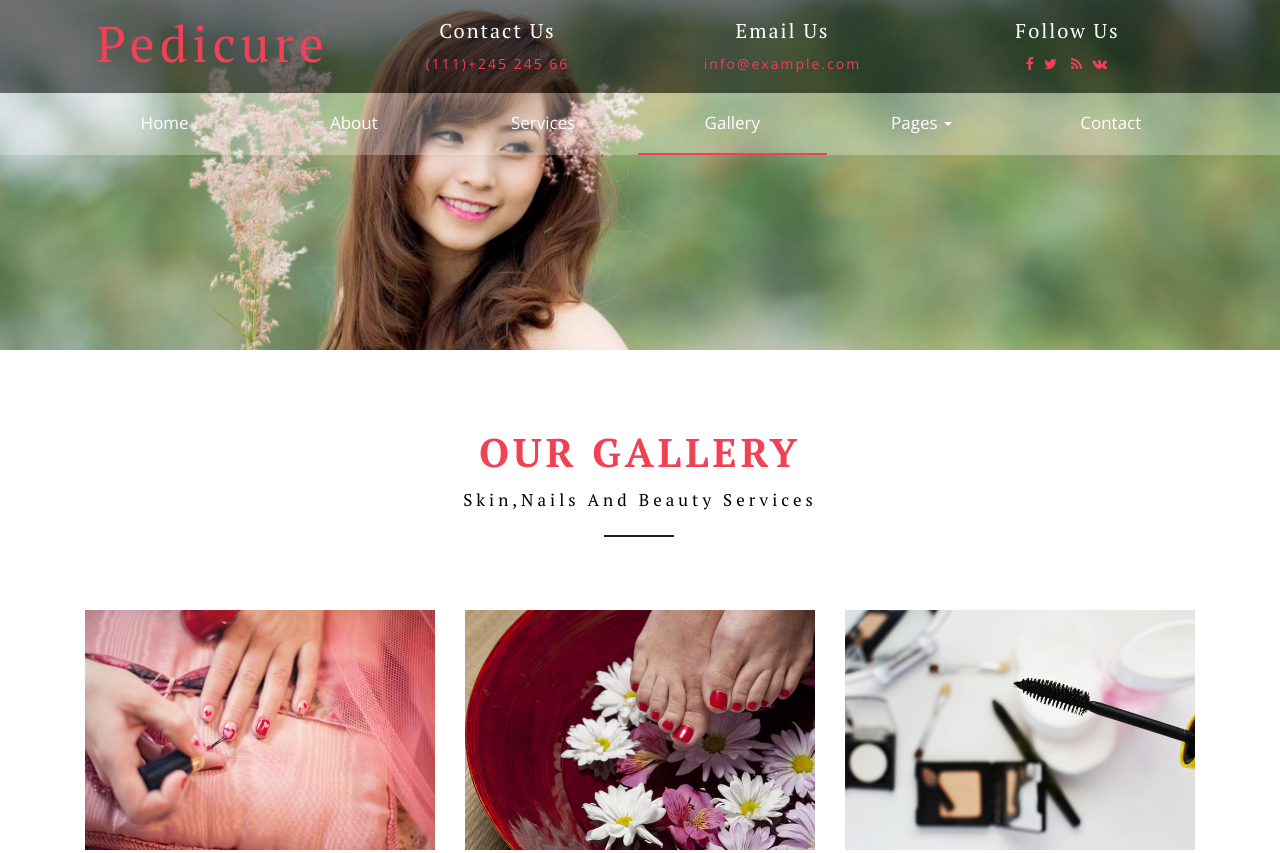
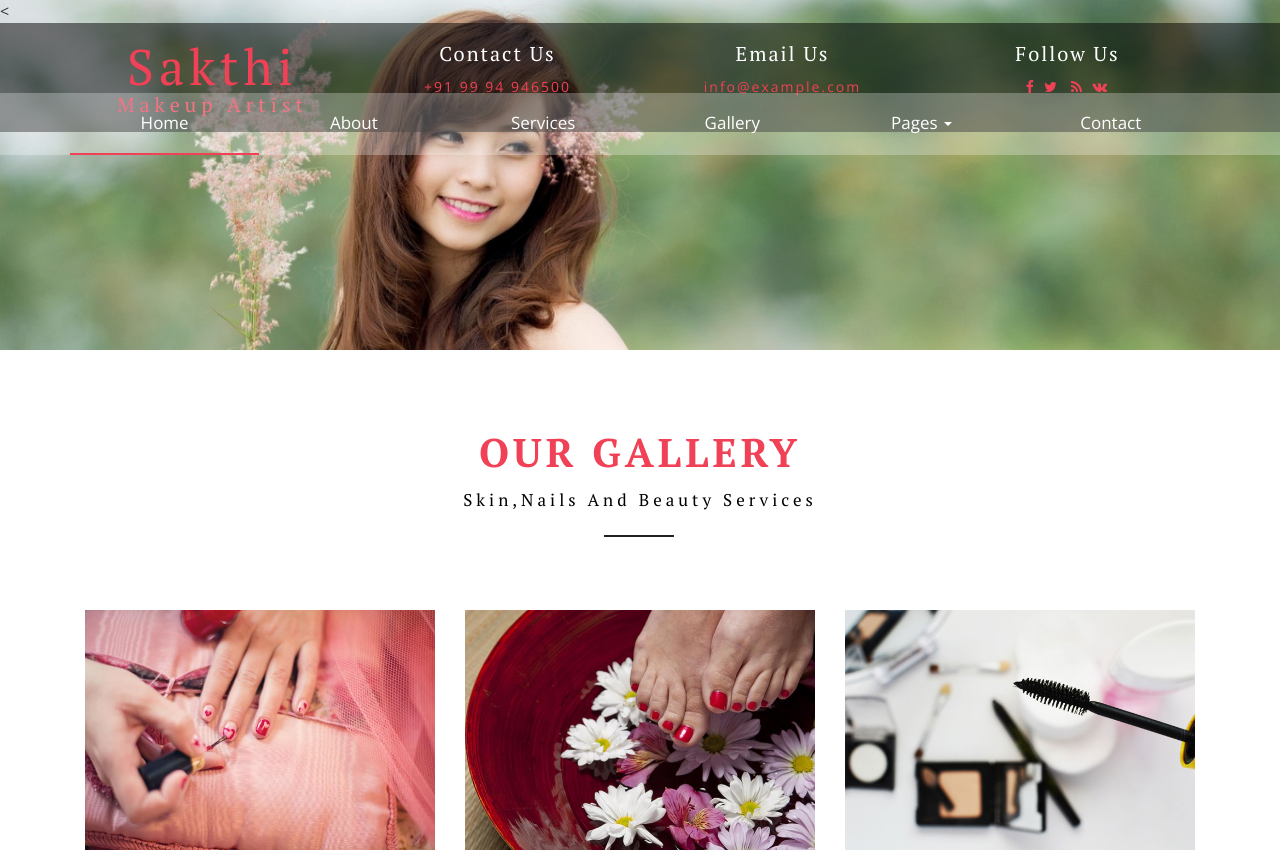
Before and after one commit to balavivek/sma, a plain HTML site: page WebContent/gallery.html in a window 1280 px wide. Shown: the top 853 px of the page. Drawn offline with nearby package versions, Linux system fonts and the light colour scheme.

Commit message:
Header change to sma

```diff
--- a/WebContent/gallery.html
+++ b/WebContent/gallery.html
@@ -7,7 +7,7 @@ License URL: http://creativecommons.org/licenses/by/3.0/
 <!DOCTYPE html>
 <html lang="en">
 <head>
-<title>Pedicure a Beauty Category Flat Bootstrap Responsive Website Template | Gallery :: w3layouts</title>
+<title>Sakthi Makeup Artist</title>
 <!-- custom-theme -->
 <meta name="viewport" content="width=device-width, initial-scale=1">
 <meta http-equiv="Content-Type" content="text/html; charset=utf-8" />
@@ -37,17 +37,18 @@ Smartphone Compatible web template, free webdesigns for Nokia, Samsung, LG, Sony
 <div class="baner">
 
 	<!--/banner-info-->
-	  <div class="header">
+	  <<div class="header">
 		<div class="w3-agile-logo">
 			<div class="container">
 				<div class=" head-wl">
 					<div class="headder-w3">
-						<h1><a href="index.html">Pedicure</a></h1>
+						<h1><a href="index.html">Sakthi</a></h1>
+						<h4><a href="index.html">Makeup Artist</a></h4>
 					</div>
 
 					<div class="w3-header-top-right-text">
 						<h6 class="caption"> Contact Us</h6>
-						<p>(111)+245 245 66</p>
+						<p>+91 99 94 946500</p>
 					</div>
 
 					<div class="email-right">
@@ -60,7 +61,7 @@ Smartphone Compatible web template, free webdesigns for Nokia, Samsung, LG, Sony
 					<div class="agileinfo-social-grids">
 						<h6 class="caption">Follow Us</h6>
 						<ul>
-							<li><a href="#"><span class="fa fa-facebook"></span></a></li>
+							<li><a href="https://www.facebook.com/Sakthimakeupartist"><span class="fa fa-facebook"></span></a></li>
 							<li><a href="#"><span class="fa fa-twitter"></span></a></li>
 							<li><a href="#"><span class="fa fa-rss"></span></a></li>
 							<li><a href="#"><span class="fa fa-vk"></span></a></li>
@@ -88,10 +89,10 @@ Smartphone Compatible web template, free webdesigns for Nokia, Samsung, LG, Sony
 
 				<div id="navbar" class="navbar-collapse collapse">
 					<ul class="nav navbar-nav ">
-						<li><a href="index.html">Home</a></li>
+						<li class="active"><a href="index.html">Home</a></li>
 						<li><a href="about.html">About</a></li>
 						<li><a href="services.html">Services</a></li>
-						<li class="active"><a href="gallery.html">Gallery</a></li>
+						<li><a href="gallery.html">Gallery</a></li>
 						<li><a href="#" class="dropdown-toggle" data-toggle="dropdown" role="button" aria-haspopup="true" aria-expanded="false">Pages <span class="caret"></span></a>
 							<ul class="dropdown-menu">
 								<li><a href="icons.html">Web Icons</a></li>
@@ -101,6 +102,7 @@ Smartphone Compatible web template, free webdesigns for Nokia, Samsung, LG, Sony
 						<li><a href="contact.html">Contact</a></li>
 					</ul>
 				</div>
+
 			</div>
 			<div class="clearfix"> </div>
 			</nav>
```
Also changed, not shown: WebContent/about.html (+8 -6 lines), WebContent/codes.html (+8 -6 lines), WebContent/contact.html (+8 -6 lines), WebContent/icons.html (+1 -1 lines), WebContent/services.html (+8 -6 lines).
